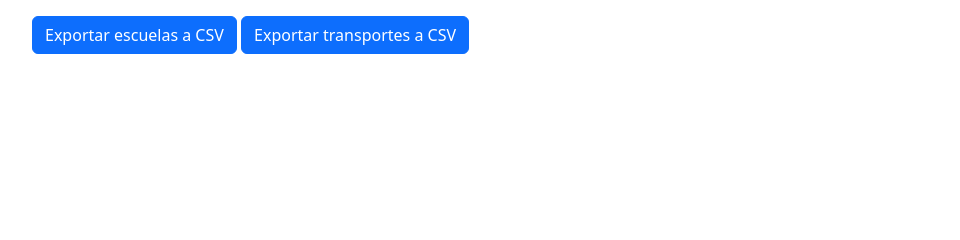
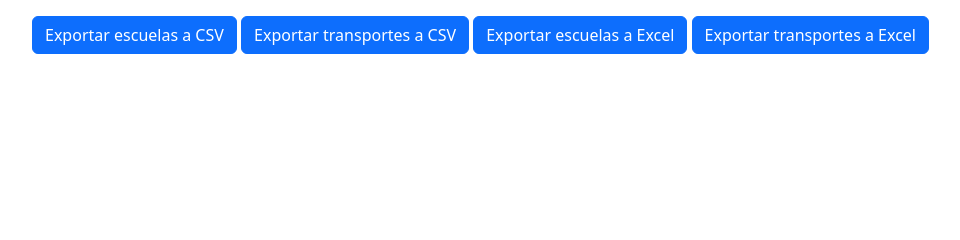
Before and after one commit to leftra123/transporte, a Django app: page / in a window 1280 px wide. Shown: the part 291-531 px from the top of the page, without its empty margins (50-1010 px from the left). Run offline with Django 4.2, Linux system fonts and the light colour scheme; the visitor is signed in with stand-in values (Sample User, id 1); data that the repository does not hold is empty; parts of the project's set-up code (start-up, migrations or seed data) failed here and were passed over.

Commit message:
se agregan funciones para descargar en pdf y xlsx

```diff
--- a/transporte/templates/layouts/base.html
+++ b/transporte/templates/layouts/base.html
@@ -14,8 +14,6 @@
       {% endblock %}
 
 
-<a href="{% url 'export_escuelas_csv' %}" class="btn btn-primary">Exportar escuelas a CSV</a>
-<a href="{% url 'export_transportes_csv' %}" class="btn btn-primary">Exportar transportes a CSV</a>
 
     </div>
 
--- a/transporte/templates/transporte/transporte_list.html
+++ b/transporte/templates/transporte/transporte_list.html
@@ -83,4 +83,9 @@
       {% endfor %}
     </tbody>
   </table>
+  <a href="{% url 'export_escuelas_csv' %}" class="btn btn-primary">Exportar escuelas a CSV</a>
+<a href="{% url 'export_transportes_csv' %}" class="btn btn-primary">Exportar transportes a CSV</a>
+<a href="{% url 'export_escuelas_excel' %}" class="btn btn-primary">Exportar escuelas a Excel</a>
+<a href="{% url 'export_transportes_excel' %}" class="btn btn-primary">Exportar transportes a Excel</a>
+
 {% endblock %}
--- a/transporte/urls.py
+++ b/transporte/urls.py
@@ -9,4 +9,8 @@ urlpatterns = [
     path('escuela/create/', views.escuela_create, name='escuela_create'),
     path('export/escuelas/csv/', views.export_escuelas_csv, name='export_escuelas_csv'),
     path('export/transportes/csv/', views.export_transportes_csv, name='export_transportes_csv'),
+    path('export/escuelas/excel/', views.export_escuelas_excel, name='export_escuelas_excel'),
+    path('export/transportes/excel/', views.export_transportes_excel, name='export_transportes_excel'),
+    path('export/escuelas/pdf/', views.export_escuelas_pdf, name='export_escuelas_pdf'),
+    path('export/transportes/pdf/', views.export_transportes_pdf, name='export_transportes_pdf'),
 ]
--- a/transporte/views.py
+++ b/transporte/views.py
@@ -6,6 +6,14 @@ from .forms import EscuelaForm
 from django.contrib.auth.decorators import login_required
 import csv
 from django.http import HttpResponse
+from openpyxl import Workbook
+from openpyxl.writer.excel import save_virtual_workbook
+from django.http import FileResponse
+from reportlab.lib.pagesizes import A4
+from reportlab.lib import colors
+from reportlab.platypus import SimpleDocTemplate, Table, TableStyle
+
+
 @login_required
 def transporte_list(request):
     query = request.GET.get('q', '')
@@ -22,6 +30,7 @@ def transporte_list(request):
         transportes = Transporte.objects.all()
     return render(request, 'transporte/transporte_list.html', {'transportes': transportes})
 
+
 @login_required
 def transporte_create(request):
     if request.method == 'POST':
@@ -32,6 +41,8 @@ def transporte_create(request):
     else:
         form = TransporteForm()
     return render(request, 'transporte/transporte_form.html', {'form': form})
+
+
 @login_required
 def transporte_update(request, patente):
     transporte = Transporte.objects.get(patente=patente)
@@ -43,11 +54,14 @@ def transporte_update(request, patente):
     else:
         form = TransporteForm(instance=transporte)
     return render(request, 'transporte/transporte_form.html', {'form': form})
+
+
 @login_required
 def transporte_delete(request, patente):
     transporte = Transporte.objects.get(patente=patente)
     transporte.delete()
     return redirect('transporte_list')
+
 
 @login_required
 def escuela_create(request):
@@ -64,6 +78,10 @@ def escuela_create(request):
 @login_required
 def profile_view(request):
     return render(request, 'transporte_list.html')
+
+# aqui van las funciones de exportar a excel, csv y pdf
+
+
 @login_required
 def export_escuelas_csv(request):
     response = HttpResponse(content_type='text/csv')
@@ -77,16 +95,110 @@ def export_escuelas_csv(request):
         writer.writerow(row)
 
     return response
+
+
 @login_required
 def export_transportes_csv(request):
     response = HttpResponse(content_type='text/csv')
     response['Content-Disposition'] = 'attachment; filename="transportes.csv"'
 
     writer = csv.writer(response)
-    writer.writerow(['Patente', 'Oferente', 'Cantidad KM', 'Alumnos', 'Sectores', 'Escuela', 'URL Mapa'])
+    writer.writerow(['Patente', 'Oferente', 'Cantidad KM',
+                    'Alumnos', 'Sectores', 'Escuela', 'URL Mapa'])
 
-    data = Transporte.objects.all().values_list('patente', 'oferente', 'cantidad_km', 'alumnos', 'sectores', 'escuela__nombre', 'url_mapa')
+    data = Transporte.objects.all().values_list('patente', 'oferente', 'cantidad_km',
+                                                'alumnos', 'sectores', 'escuela__nombre', 'url_mapa')
     for row in data:
         writer.writerow(row)
 
     return response
+
+
+@login_required
+def export_escuelas_excel(request):
+    wb = Workbook()
+    ws = wb.active
+    ws.title = "Escuelas"
+
+    ws.append(['RBD', 'Digito Verificador', 'Nombre'])
+
+    for escuela in Escuela.objects.all():
+        ws.append([escuela.rbd, escuela.digito_verificador, escuela.nombre])
+
+    response = HttpResponse(save_virtual_workbook(
+        wb), content_type='application/vnd.openxmlformats-officedocument.spreadsheetml.sheet')
+    response['Content-Disposition'] = 'attachment; filename=escuelas.xlsx'
+    return response
+
+
+@login_required
+def export_transportes_excel(request):
+    wb = Workbook()
+    ws = wb.active
+    ws.title = "Transportes"
+
+    ws.append(['Patente', 'Oferente', 'Cantidad KM',
+              'Alumnos', 'Sectores', 'Escuela', 'URL Mapa'])
+
+    for transporte in Transporte.objects.all():
+        ws.append([transporte.patente, transporte.oferente, transporte.cantidad_km,
+                  transporte.alumnos, transporte.sectores, transporte.escuela.nombre, transporte.url_mapa])
+
+    response = HttpResponse(save_virtual_workbook(
+        wb), content_type='application/vnd.openxmlformats-officedocument.spreadsheetml.sheet')
+    response['Content-Disposition'] = 'attachment; filename=transportes.xlsx'
+    return response
+
+
+def export_escuelas_pdf(request):
+    response = HttpResponse(content_type='application/pdf')
+    response['Content-Disposition'] = 'attachment; filename=escuelas.pdf'
+
+    doc = SimpleDocTemplate(response, pagesize=A4)
+    data = [['RBD', 'Digito Verificador', 'Nombre']]
+
+    for escuela in Escuela.objects.all():
+        data.append([escuela.rbd, escuela.digito_verificador, escuela.nombre])
+
+    table = Table(data)
+    table.setStyle(TableStyle([
+        ('BACKGROUND', (0, 0), (-1, 0), colors.grey),
+        ('TEXTCOLOR', (0, 0), (-1, 0), colors.whitesmoke),
+        ('ALIGN', (0, 0), (-1, -1), 'CENTER'),
+        ('FONTNAME', (0, 0), (-1, 0), 'Helvetica-Bold'),
+        ('FONTSIZE', (0, 0), (-1, 0), 14),
+        ('BOTTOMPADDING', (0, 0), (-1, 0), 12),
+        ('BACKGROUND', (0, 1), (-1, -1), colors.beige),
+        ('GRID', (0, 0), (-1, -1), 1, colors.black)
+    ]))
+
+    doc.build([table])
+    return response
+
+
+def export_transportes_pdf(request):
+    response = HttpResponse(content_type='application/pdf')
+    response['Content-Disposition'] = 'attachment; filename=transportes.pdf'
+
+    doc = SimpleDocTemplate(response, pagesize=A4)
+    data = [['Patente', 'Oferente', 'Cantidad KM',
+             'Alumnos', 'Sectores', 'Escuela', 'URL Mapa']]
+
+    for transporte in Transporte.objects.all():
+        data.append([transporte.patente, transporte.oferente, transporte.cantidad_km,
+                    transporte.alumnos, transporte.sectores, transporte.escuela.nombre, transporte.url_mapa])
+
+    table = Table(data)
+    table.setStyle(TableStyle([
+        ('BACKGROUND', (0, 0), (-1, 0), colors.grey),
+        ('TEXTCOLOR', (0, 0), (-1, 0), colors.whitesmoke),
+        ('ALIGN', (0, 0), (-1, -1), 'CENTER'),
+        ('FONTNAME', (0, 0), (-1, 0), 'Helvetica-Bold'),
+        ('FONTSIZE', (0, 0), (-1, 0), 14),
+        ('BOTTOMPADDING', (0, 0), (-1, 0), 12),
+        ('BACKGROUND', (0, 1), (-1, -1), colors.beige),
+        ('GRID', (0, 0), (-1, -1), 1, colors.black)
+    ]))
+
+    doc.build([table])
+    return response
```
